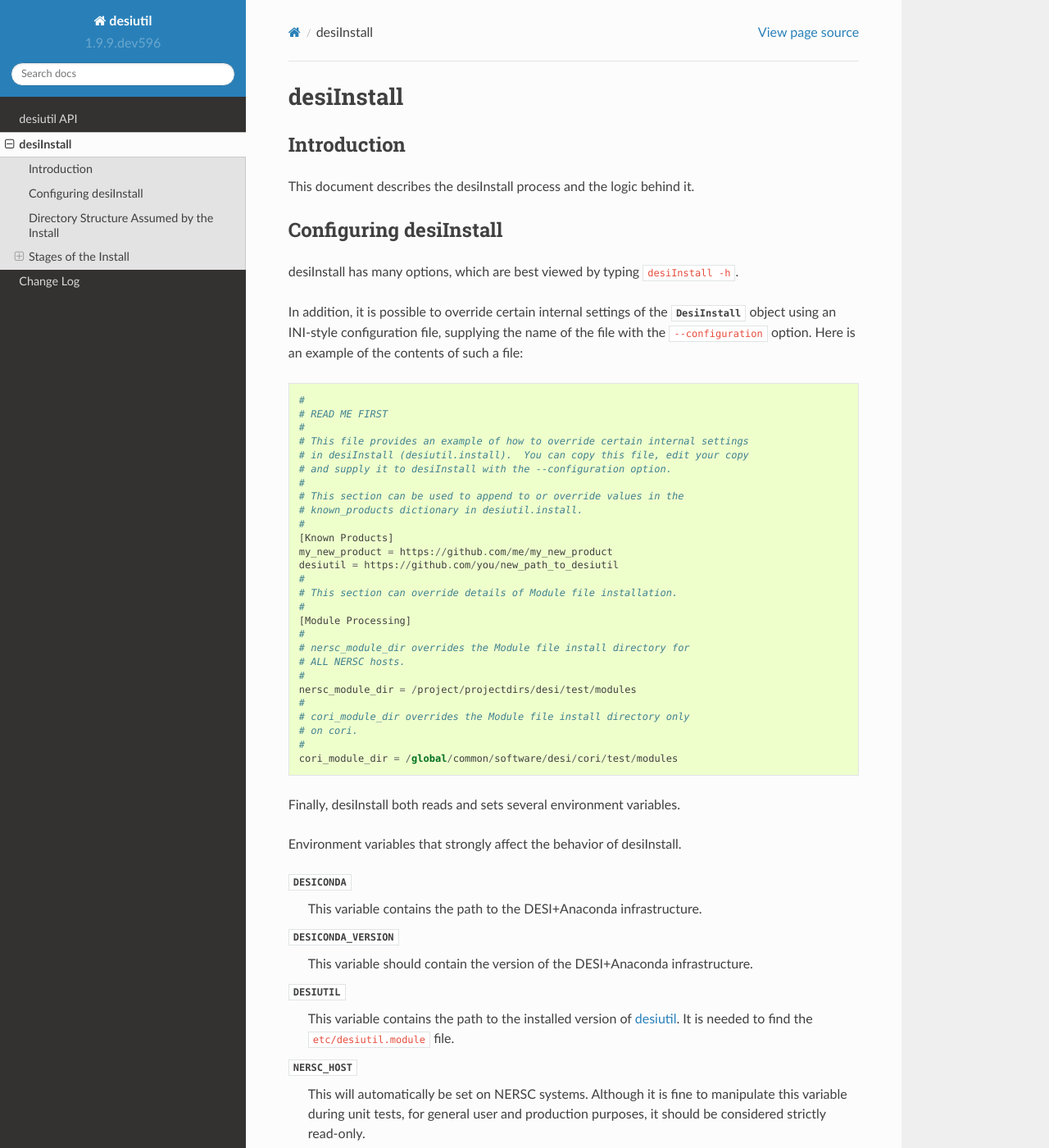
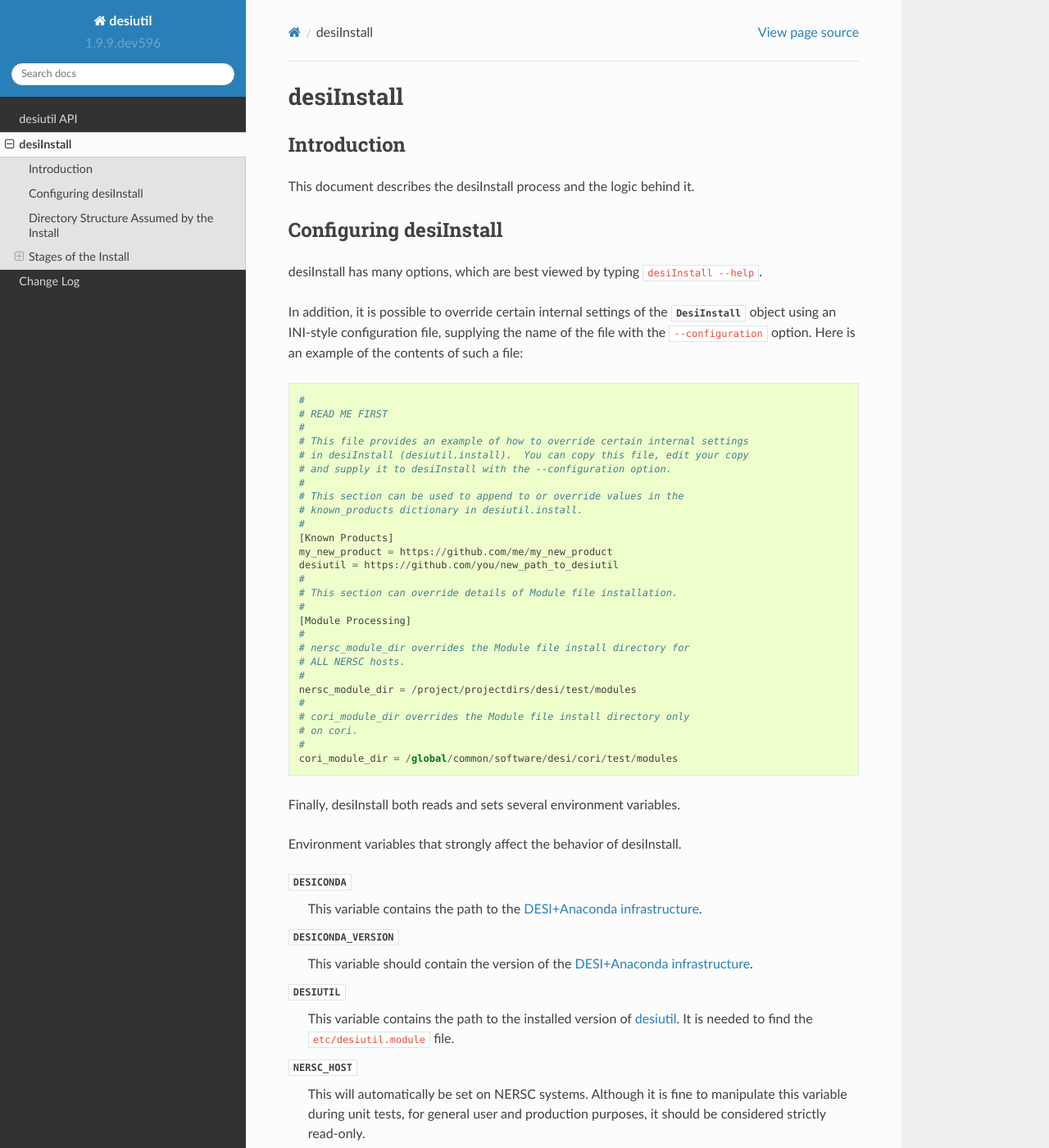
Before and after one commit to desihub/desiutil, a Sphinx documentation site: the page built from doc/desiInstall.rst, in a window 1280 px wide and 1400 px high. Shown: the whole window at 82% size. Built offline with Sphinx 7.4.7 and the Read the Docs theme 2.0.0, drawn with Linux system fonts in a browser that asks for light colours; some of the changed text lies outside the part shown.

```diff
--- a/doc/changes.rst
+++ b/doc/changes.rst
@@ -6,7 +6,9 @@ Change Log
 -------------------
 
 * Remove support for :command:`desiInstall` in environments other than
-  NERSC.
+  NERSC (PR `#101`_).
+
+.. _`#101`: https://github.com/desihub/desiutil/pull/101
 
 1.9.9 (2017-12-20)
 ------------------
--- a/doc/desiInstall.rst
+++ b/doc/desiInstall.rst
@@ -11,7 +11,7 @@ Configuring desiInstall
 =======================
 
 desiInstall has many options, which are best viewed by typing
-``desiInstall -h``.
+``desiInstall --help``.
 
 In addition, it is possible to override certain internal settings of
 the :class:`~desiutil.install.DesiInstall` object using an
@@ -52,9 +52,9 @@ Finally, desiInstall both reads and sets several environment variables.
 Environment variables that strongly affect the behavior of desiInstall.
 
 :envvar:`DESICONDA`
-    This variable contains the path to the DESI+Anaconda infrastructure.
+    This variable contains the path to the `DESI+Anaconda infrastructure`_.
 :envvar:`DESICONDA_VERSION`
-    This variable should contain the version of the DESI+Anaconda infrastructure.
+    This variable should contain the version of the `DESI+Anaconda infrastructure`_.
 :envvar:`DESIUTIL`
     This variable contains the path to the installed version of desiutil_.
     It is needed to find the ``etc/desiutil.module`` file.
```
Also changed, not shown: other parts of doc/desiInstall.rst (+1 -6 lines), 3 other files.
